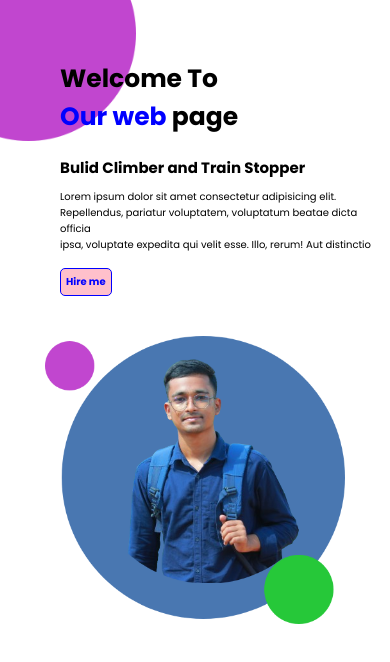
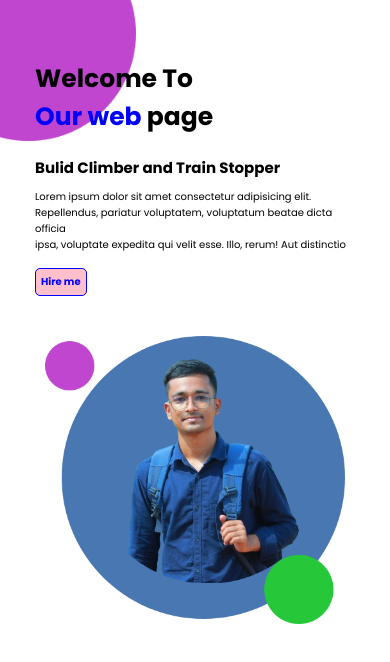
Before and after one commit to shantokarmoker8/me, a plain HTML site: page index.html in a window 390 px wide. Drawn offline with Linux system fonts and the light colour scheme.

Commit message:
complite section one

```diff
--- a/css/responsive.css
+++ b/css/responsive.css
@@ -9,7 +9,7 @@
   }
   .left {
     width: 100%;
-    padding-left: 20;
+    padding: 0px 35px;
   }
   .left h1 {
     font-size: 25px;
```
